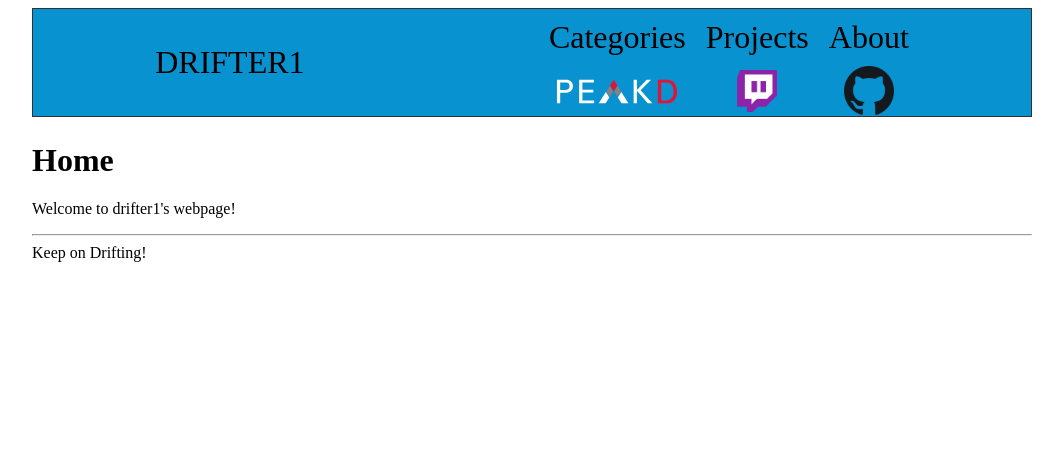
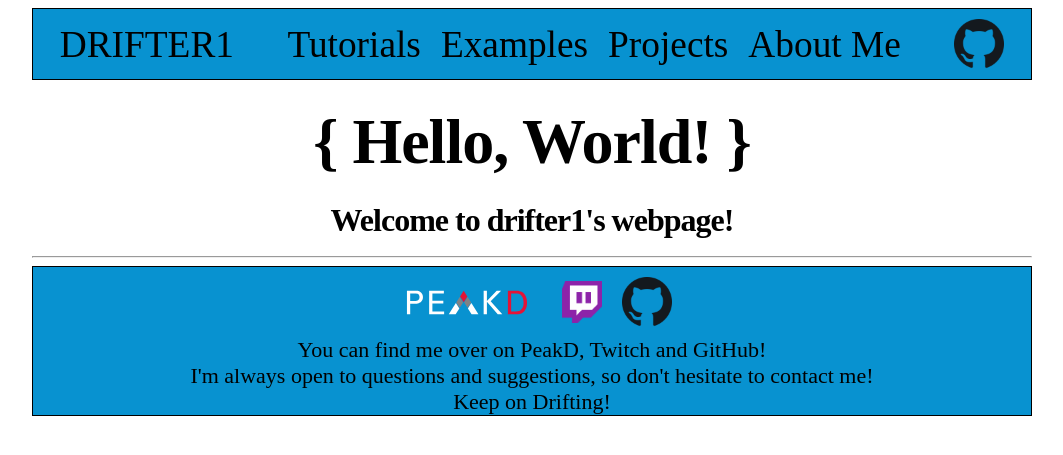
Before and after one commit to drifter1/drifter1.github.io, a Jekyll site: the page built from docs/index.html, in a window 1280 px wide. Shown: the top 455 px of the page, without its empty margins (108-1171 px from the left). Built offline with Jekyll 4.4.1, drawn with Linux system fonts in a browser that asks for light colours.

```diff
--- a/docs/_layouts/default.html
+++ b/docs/_layouts/default.html
@@ -5,35 +5,58 @@
     <meta charset="UTF-8">
     <title>{{ page.title }}</title>
     <link rel="stylesheet" type="text/css" href="/css/main.css">
+    <link rel="icon" type="image/png" sizes="32x32" href="/images/favicon-32x32.png">
+    <link rel="icon" type="image/png" sizes="16x16" href="/images/favicon-16x16.png">
 </head>
 
 <body>
     <div class="content">
-
         <nav>
             <a class="navbar-home" href="/">DRIFTER1</a>
             <div class="nav-links">
-                <a class="nav-link" href="/categories">Categories</a>
+                <a class="nav-link" href="/tutorials">Tutorials</a>
+                <a class="nav-link" href="/examples">Examples</a>
                 <a class="nav-link" href="/projects">Projects</a>
-                <a class="nav-link" href="/about">About</a>
-                <a class="peakd-nav-link" href="https://peakd.com/@drifter1">
-                    <img src="/images/peakd-logo.svg" />
-                </a>
-                <a class="twitch-nav-link" href="https://www.twitch.tv/drifter1live">
-                    <img src="/images/twitch-logo.png" />
-                </a>
-                <a class="github-nav-link" href="https://github.com/drifter1">
+                <a class="nav-link" href="/about">About Me</a>
+            </div> <!-- end nav-links -->
+
+            <div class="social-links">
+                <a class="github-link" href="https://github.com/drifter1">
                     <img src="/images/github-logo.png" />
                 </a>
-            </div> <!-- end nav-links -->
+            </div> <!-- end social-links -->
         </nav>
 
         {{ content }}
 
         <hr>
-        <footer>Keep on Drifting!</footer>
+
+        <footer>
+            <div class="footer-links">
+                <a class="peakd-link" href="https://peakd.com/@drifter1">
+                    <img src="/images/peakd-logo.svg" />
+                </a>
+                <a class="twitch-link" href="https://www.twitch.tv/drifter1live">
+                    <img src="/images/twitch-logo.png" />
+                </a>
+                <a class="github-link" href="https://github.com/drifter1">
+                    <img src="/images/github-logo.png" />
+                </a>
+            </div> <!-- end footer-links -->
+
+            <div class="footer-text">
+                    You can find me over on <a href="https://peakd.com/@drifter1">PeakD</a>, <a
+                        href="https://www.twitch.tv/drifter1live">Twitch</a> and <a
+                        href="https://github.com/drifter1">GitHub</a>!
+                    <br>
+                    I'm always open to questions and suggestions, so don't hesitate to <a href="/about">contact me</a>!
+                    <br>
+                    Keep on Drifting!
+            </div>
+        </footer>
 
     </div> <!-- end content -->
+
 </body>
 
 </html>
--- /dev/null
+++ b/docs/css/home.css
@@ -0,0 +1,19 @@
+.container {
+    margin: 10px auto;
+    max-width: 600px;
+    text-align: center;
+}
+
+h1 {
+    margin: 30px 0;
+    font-size: 4em;
+    line-height: 1;
+    letter-spacing: -1px;
+}
+
+h2 {
+    margin: 20px 0;
+    font-size: 2em;
+    line-height: 1;
+    letter-spacing: -1px;
+}
--- a/docs/css/main.css
+++ b/docs/css/main.css
@@ -13,56 +13,48 @@ nav{
     align-items: center;
     background-color: #0892d0;
     margin-bottom: 25px;
-    border: thin solid #323232;
-    -webkit-transition: background-color 10s linear;
-    transition: background-color 10s linear;
+    border: thin solid black;
 }
 
 .navbar-home {
-    font-size: 24pt;
+    font-size: 28pt;
     padding: 10px;
-    flex-shrink: 0;
     color: black;
 }
 
 .nav-links {
-    display: grid;
-    grid-template-columns: auto auto auto;
+    display: flex;
+    align-items: center;
+}
+
+.social-links {
+    display: flex;
     align-items: center;
 }
 
 .nav-link {
-    font-size: 24pt;
+    font-size: 28pt;
     text-align: center;
     padding: 10px;
     color: black;
 }
 
-.peakd-nav-link img {
+.twitch-link img {
     display: block;
-    margin-top: auto;
-    margin-left: auto;
-    margin-right: auto;
-    margin-bottom: auto;
-    width: 150px;
-}
-
-.twitch-nav-link img {
-    display: block;
-    margin-top: auto;
-    margin-left: auto;
-    margin-right: auto;
-    margin-bottom: auto;
+    margin: 10px;
     width: 40px;
 }
 
-.github-nav-link img {
+.github-link img {
     display: block;
-    margin-top: auto;
-    margin-left: auto;
-    margin-right: auto;
-    margin-bottom: auto;
+    margin: 10px;
     width: 50px;
+}
+
+.peakd-link img {
+    display: block;
+    margin: 10px;
+    width: 150px;
 }
 
 a {
@@ -75,3 +67,27 @@ a:hover, a:focus {
     color: #ffe62d;
     text-decoration: none;
 }
+
+footer{
+    display: grid;
+    grid-template-columns: auto;
+    justify-content: space-around;
+    flex-direction: row;
+    flex-wrap: wrap;
+    align-items: center;
+    background-color: #0892d0;
+    margin-bottom: 25px;
+    border: thin solid black;
+}
+
+.footer-links {
+    display: flex;
+    align-items: center;
+    margin-left: auto;
+    margin-right: auto;
+}
+
+.footer-text {
+    text-align: center;
+    font-size: 22px;
+}
--- a/docs/index.html
+++ b/docs/index.html
@@ -3,6 +3,12 @@ layout: default
 title: Home
 ---
 
-<h1>Home</h1>
+<link rel="stylesheet" type="text/css" href="/css/home.css">
 
-<p>Welcome to drifter1's webpage!</p>
+<div class="container">
+
+    <h1>{ Hello, World! }</h1>
+
+    <h2>Welcome to drifter1's webpage!</h2>
+
+</div>
```
Also changed, not shown: docs/404.html (+5 -3 lines), docs/about.html (added, +19 -0 lines), docs/css/about.css (added, +16 -0 lines), docs/images/favicon-16x16.png (added), docs/images/favicon-32x32.png (added).
